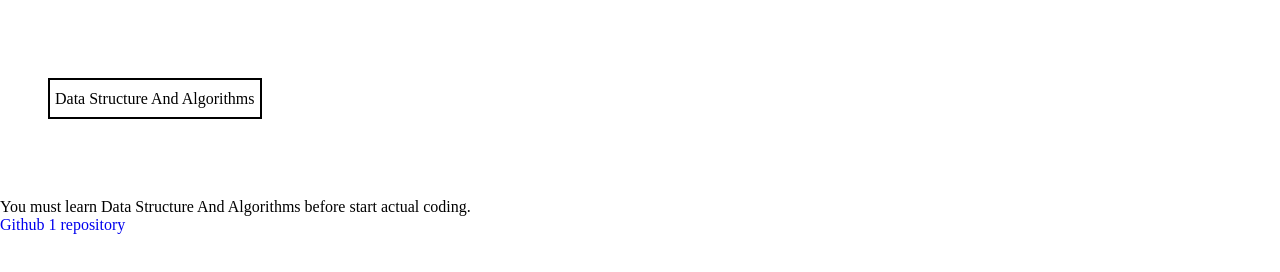
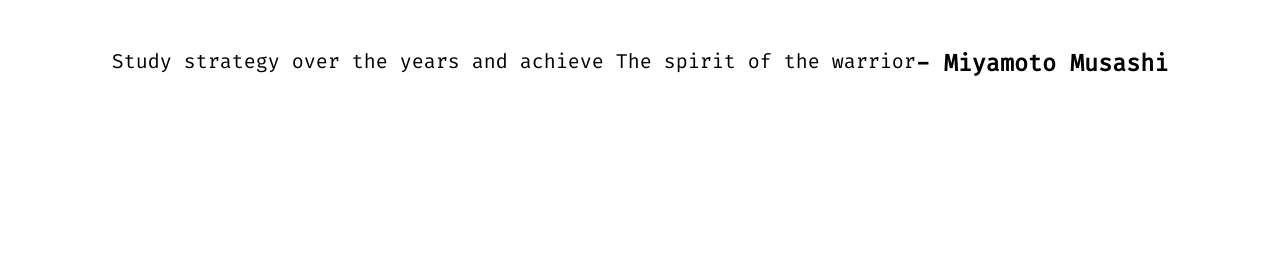
Before and after one commit to seacrozer/seacrozer.dev, a plain HTML site: page index.html in a window 1280 px wide. Drawn offline with Linux system fonts and the light colour scheme.

Commit message:
"Major changes"

```diff
--- a/index.css
+++ b/index.css
@@ -3,26 +3,10 @@
     margin: 0;
 }
 
-ul{
+.just-div{
     display: flex;
+    justify-content: center;
+    font-size: 20px;
+    padding: 3rem;
+    font-family: 'Fira Code';
 }
-
-li{
-    list-style: none;
-}
-
-a{
-
-    text-decoration: none;
-}
-
-
-.lss{
-    user-select: none;
-    color: black;
-    padding: 10px 5px;
-    border: 2px solid black;
-    position: relative;
-    margin: 0 3rem;
-    transition: background-color .2s ease-in;
-}
--- a/index.html
+++ b/index.html
@@ -10,22 +10,12 @@
     <title>seacrozer</title>
 </head>
 <body>
-    <br><br><br><br><br>
-    <div>
-        <nav>
-            <ul>
-                <li ><a class="lss" href="#">Data Structure And Algorithms</a></li>
-            </ul>
-        </nav>
 
-        <br><br><br><br><br>
-        <p>You must learn Data Structure And Algorithms before start actual coding.</p>
+        <div class="just-div">
+            <p>Study strategy over the years and achieve The spirit of the warrior</p>
+            <h3>- Miyamoto Musashi</h3>
+        </div>
 
-        <a href="https://github.com/seacrozer" target="_blank" id="tw">Github 1 repository</a>
-
-    <script src="index.js"></script>
-
-    </div>
 
 </body>
 </html>
```
Also changed, not shown: README.md, seacrozer.png (deleted).
